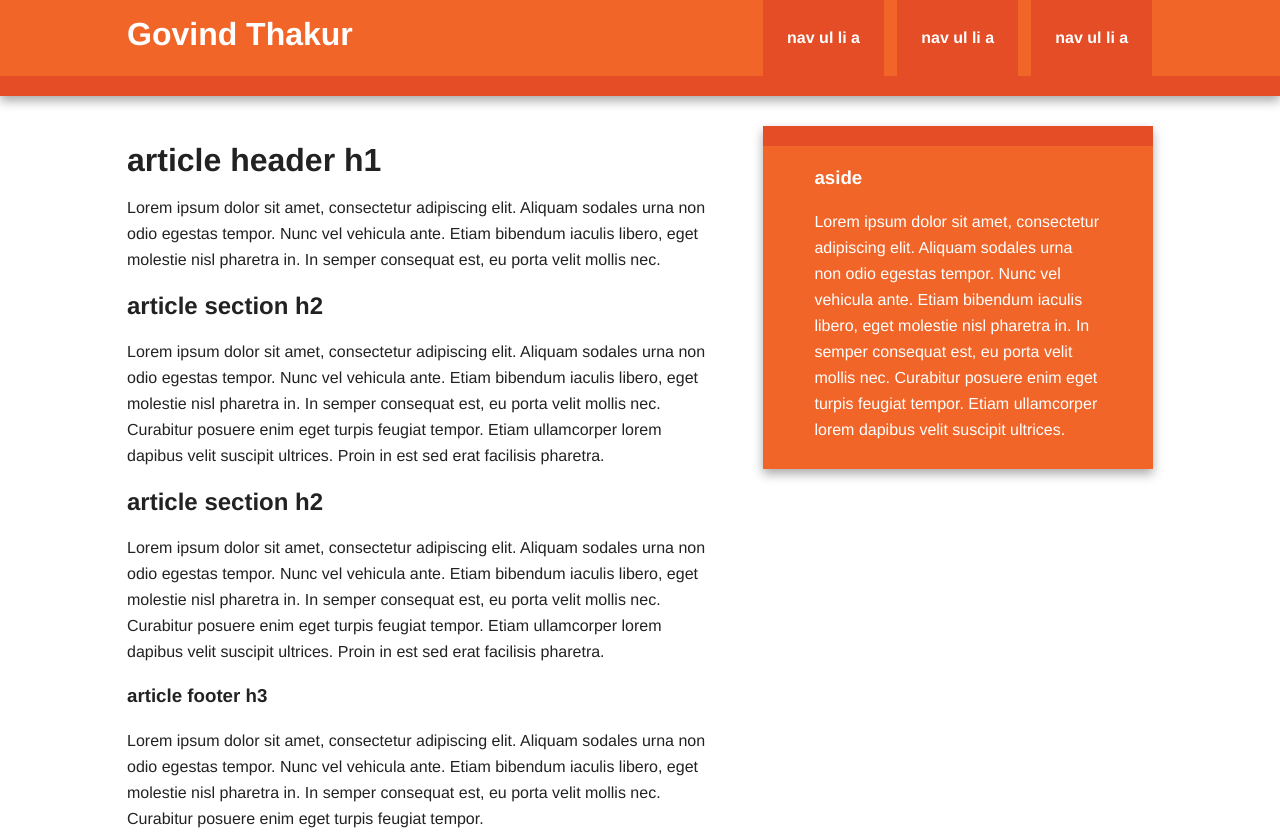
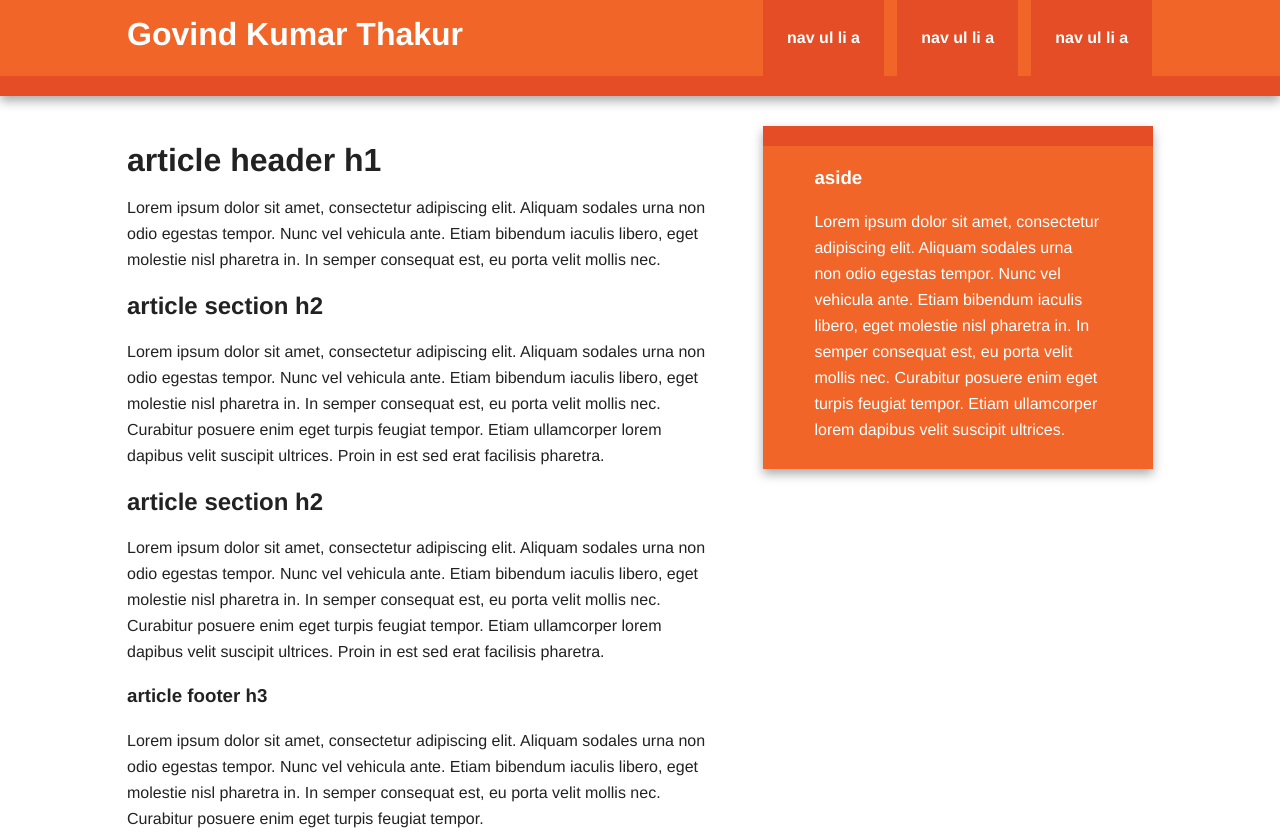
Before and after one commit to iamgovindthakur/training, a plain HTML site: page index.html in a window 1280 px wide. Shown: the top 835 px of the page. Drawn offline with nearby package versions, Linux system fonts and the light colour scheme.

Commit message:
creating conflict

```diff
--- a/index.html
+++ b/index.html
@@ -23,7 +23,7 @@
 
         <div class="header-container">
             <header class="wrapper clearfix">
-                <h1 class="title">Govind Thakur</h1>
+                <h1 class="title">Govind Kumar Thakur</h1>
                 <nav>
                     <ul>
                         <li><a href="#">nav ul li a</a></li>
```
